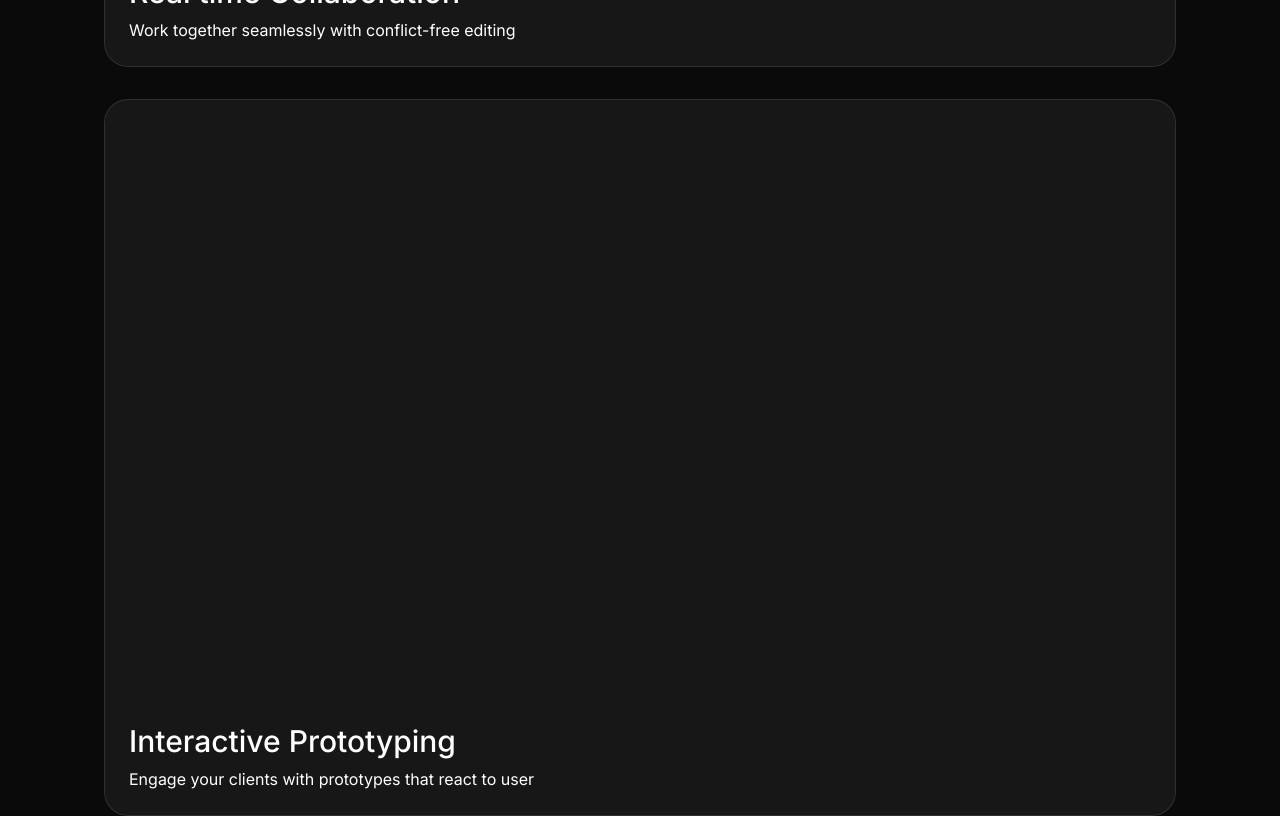
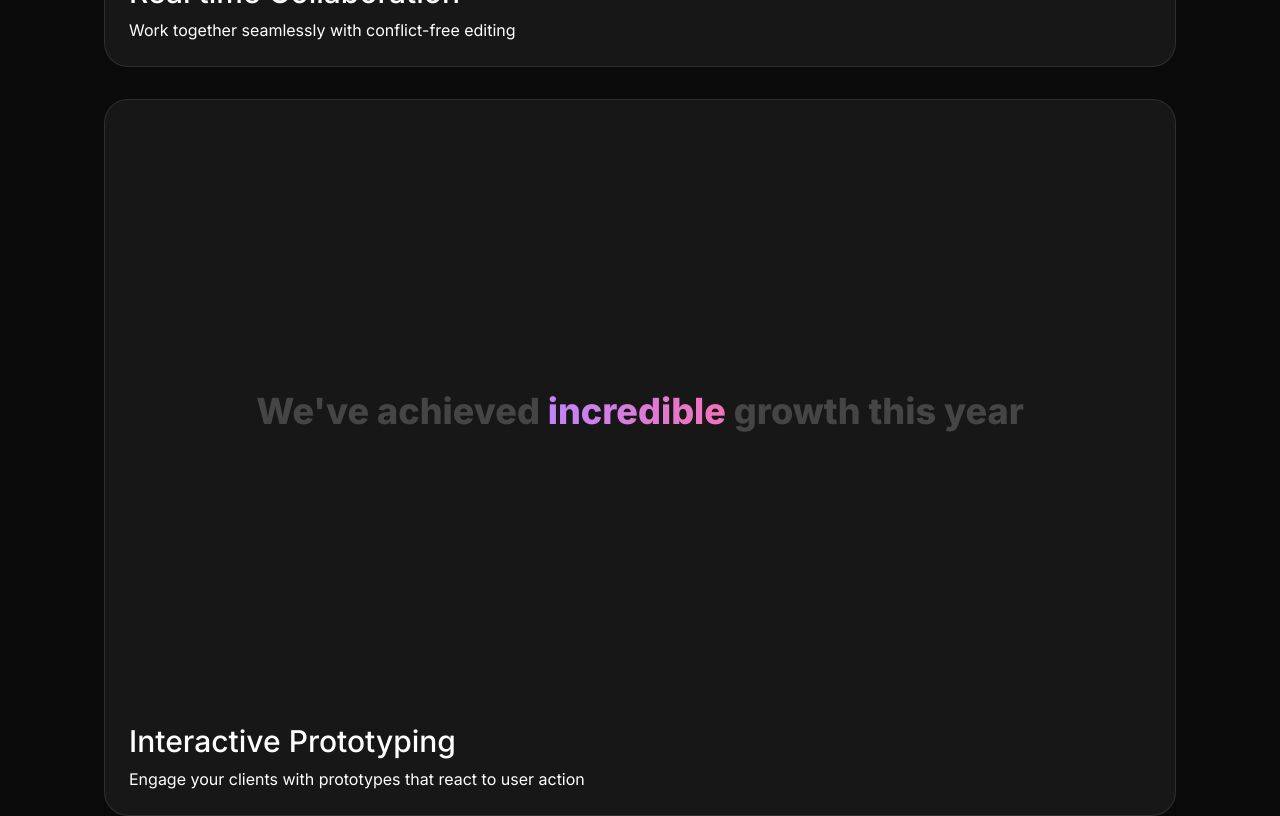
Before and after one commit to Alvarenga7/Landing-Page-Impactfcul-Design, a Next.js app: page / in a window 1280 px wide. Shown: the part 2940-3756 px from the top of the page. Built offline with nearby package versions, Linux system fonts and the light colour scheme.

Commit message:
feat:estilizando o primeiro FeatureCard

```diff
--- a/src/sections/Features.tsx
+++ b/src/sections/Features.tsx
@@ -18,7 +18,7 @@ const features = [
 ];
 
 export default function Features() {
-    return(
+    return (
         <section className="py-24">
             <div className="container">
                 <div className="flex justify-center ">
@@ -63,19 +63,33 @@ export default function Features() {
 
                     <FeatureCard
                         title="Interactive Prototyping"
-                     description="Engage your clients with prototypes that react to user">
+                        description="Engage your clients with prototypes that react to user action"
+                    >
+
+                        <div className="aspect-video flex items-center justify-center">
+                            <p className="text-4xl font-extrabold text-white/20 text-center">
+                            We've achieved{" "}
+                             <span className="bg-gradient-to-r from-purple-400 to-pink-400 bg-clip-text text-transparent">
+                                incredible
+                                </span> {" "}
+                                 growth this year
+                                 </p>
+                        </div>
 
                     </FeatureCard>
 
+
                     <FeatureCard
                         title="Keyboard Quick Actions"
-                     description="Powerful commands to help you create designs more quickly">
+                        description="Powerful commands to help you create designs more quickly"
+                        >
+
 
                     </FeatureCard>
 
                 </div>
                 <div>
-                    {features.map(feature =>(
+                    {features.map(feature => (
                         <div key={feature}>
                             <span></span>
                             <span>{features}</span>
```
Lines whose indentation alone changed are shown as unchanged.
